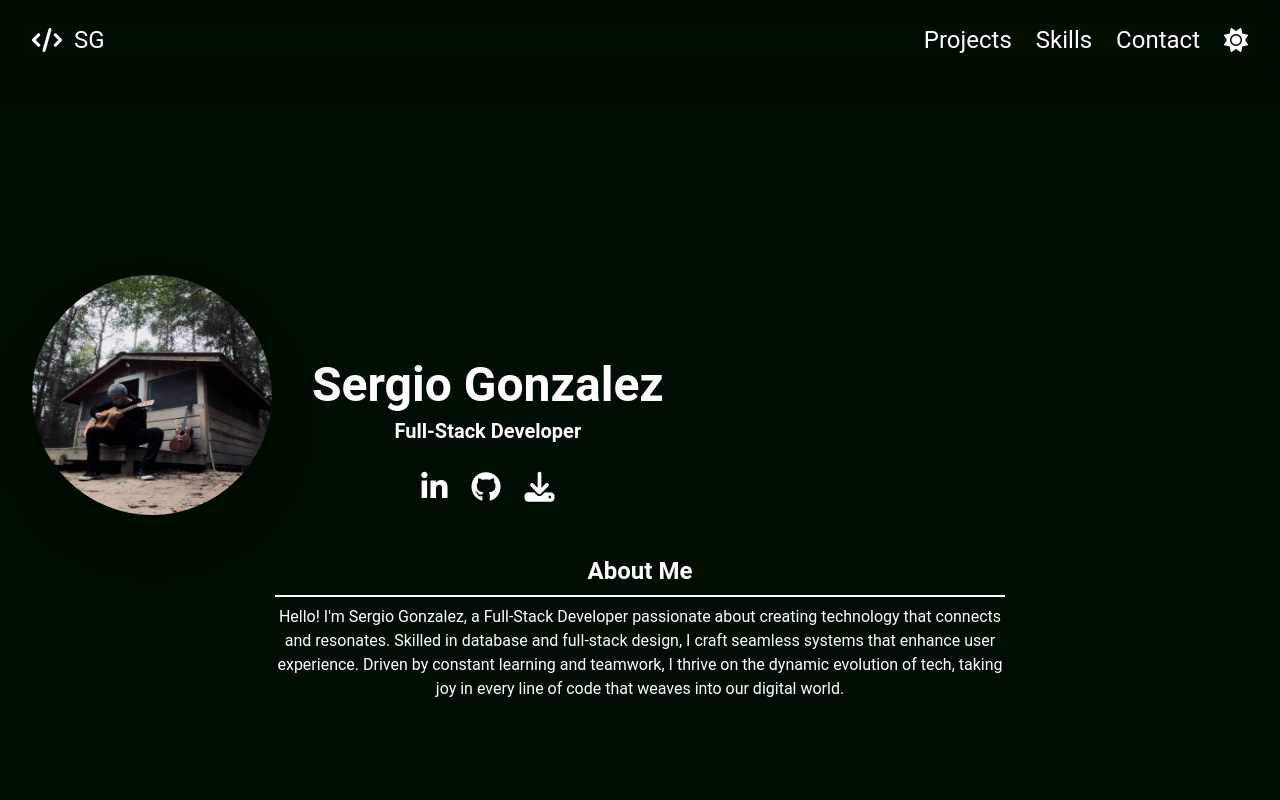
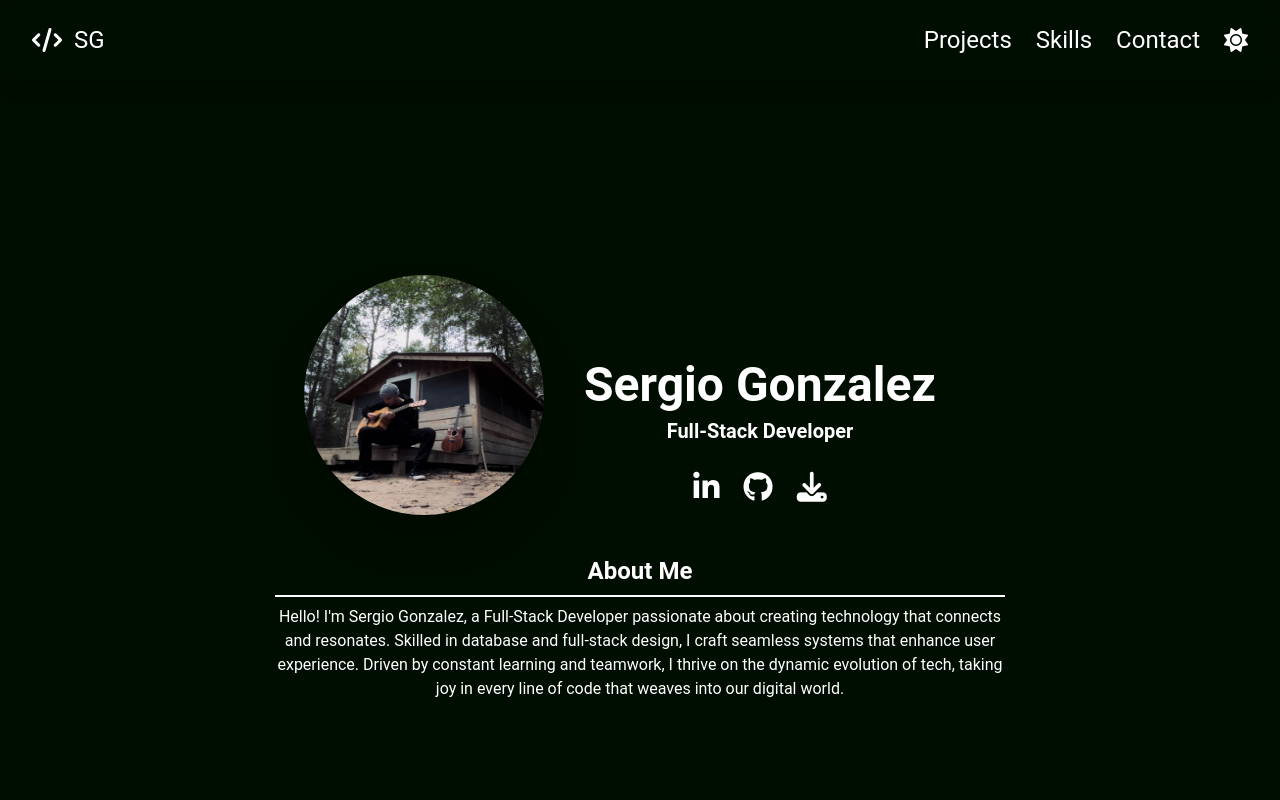
Before and after one commit to sergiogonzalezyes/Portfolio-Vue-Tailwind, a Vue app: page / in a window 1280 px wide. Shown: the top 800 px of the page. Built offline with nearby package versions, Linux system fonts and the light colour scheme.

Commit message:
fixed some centering issues on large screens

```diff
--- a/src/components/Home.vue
+++ b/src/components/Home.vue
@@ -1,9 +1,9 @@
 <template>
     <div class="flex flex-col justify-center items-center text-white">
 
-        <div class="lg:flex lg:flex-row w-full">
+        <div class="lg:flex lg:flex-row w-full lg:items-center lg:justify-center">
             <div class="flex justify-center items-center"><img src="../assets/images/profilepic.jpg" alt="Profile Picture" class="rounded-full w-80 h-80 xs:h-60 xs:w-60 mt-4 mb-4 shadow-2xl"></div>
-            <div class="flex flex-col justify-center items-center lg:mt-14 px-10">
+            <div class="flex flex-col justify-center items-center xl:mt-14 xl:justify-center xl:items-center xl:flex px-10">
                 <h1 class="text-5xl font-bold text-center mt-5">Sergio Gonzalez</h1>
 
                 <h2 class="text-3xl font-bold text-center mt-2 xs:text-xl">Full-Stack Developer</h2>
```
